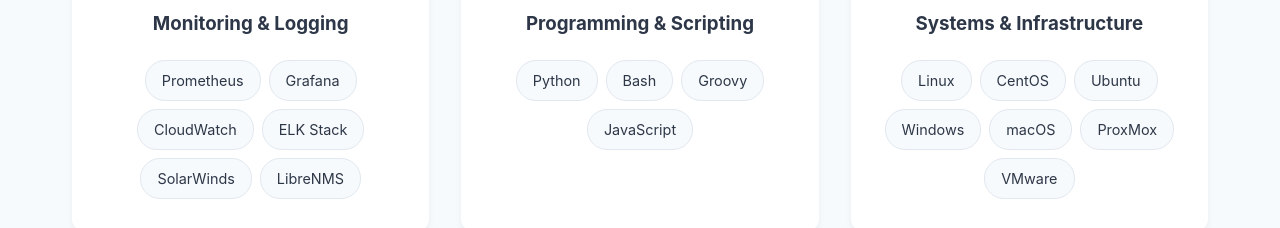
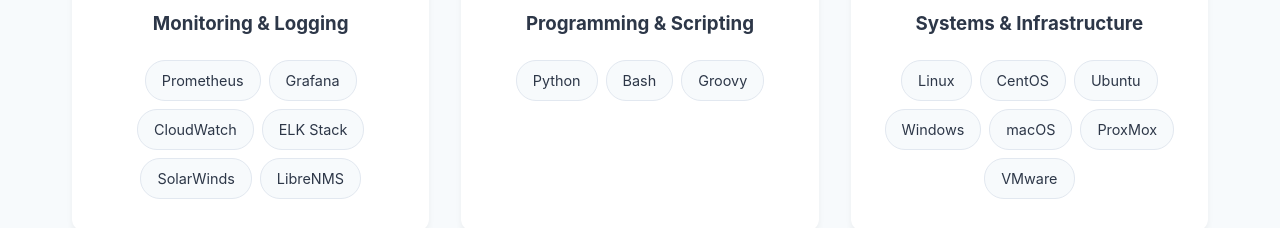
Before and after one commit to awaisdevops/awaisdevops.github.io, a plain HTML site: page index.html in a window 1280 px wide. Shown: the part 2281-2509 px from the top of the page. Drawn offline with Linux system fonts and the light colour scheme.

Commit message:
Minor changes done

```diff
--- a/index.html
+++ b/index.html
@@ -229,7 +229,6 @@
                         <span class="skill-tag">Python</span>
                         <span class="skill-tag">Bash</span>
                         <span class="skill-tag">Groovy</span>
-                        <span class="skill-tag">JavaScript</span>
                     </div>
                 </div>
                 <div class="skill-category">
```
